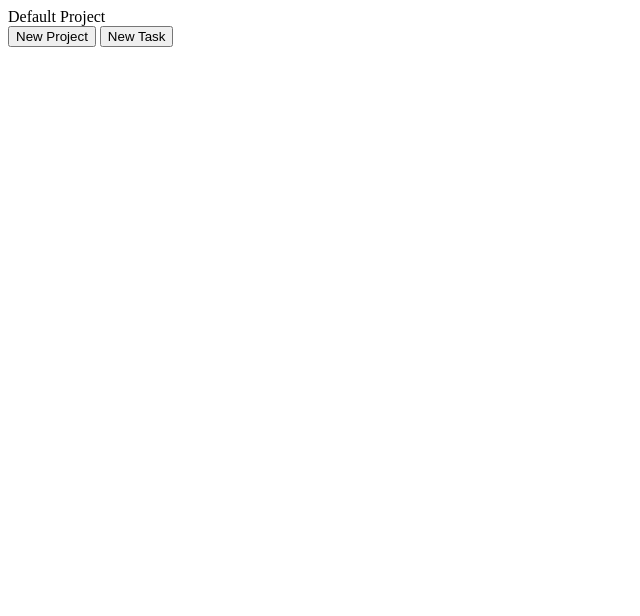
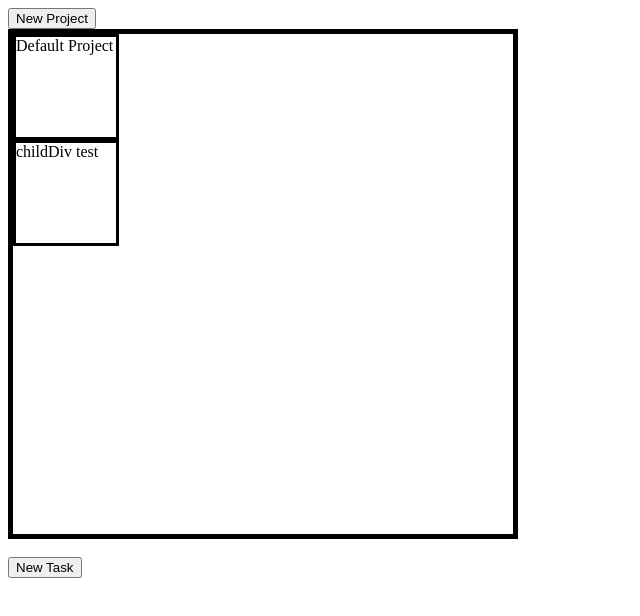
Before and after one commit to LeekeyLeek/Notekeep, a website built with webpack: page dist/index.html in a window 1280 px wide. Both pictures are taken after a click on the button "New Project". Shown: the whole page, without its empty margins (0-640 px from the left). Built offline with nearby package versions, Linux system fonts and the light colour scheme.

Commit message:
Added basic CSS styling and functionality for adding new projects

```diff
--- a/package.json
+++ b/package.json
@@ -19,6 +19,8 @@
   },
   "homepage": "https://github.com/LeekeyLeek/2nd-to-do-list#readme",
   "devDependencies": {
+    "css-loader": "^4.1.1",
+    "style-loader": "^1.2.1",
     "webpack": "^4.43.0",
     "webpack-cli": "^3.3.12"
   }
--- a/src/index.js
+++ b/src/index.js
@@ -1,5 +1,6 @@
-import { projectFactory } from './modules/Projects'
-import {todoLists} from './modules/Todolists'
+import { project } from './modules/Projects';
+import {todoLists} from './modules/Todolists';
+import './style.css';
 /*
 Needs:
 -Let people move TodoLists between projects.
@@ -9,7 +10,7 @@ Needs:
 
 let newProject = document.getElementById('newProject')
 newProject.addEventListener('click', function(e){
-    projectFactory()
+    project.create()
 
 });
 
--- a/src/modules/Projects.js
+++ b/src/modules/Projects.js
@@ -7,10 +7,16 @@ Needs:
 -Create todoLists (function) to specific project object. Each project needs local todoLists.
 -
 */
-const projectFactory = () => {
+const project = (() => {
 
-    createProject = () => {
-        return projectDiv = document.createElement('div')
+    let projectContainer = document.getElementById('projectContainer');
+
+    let create = () => {
+       let projectDiv = document.createElement('div');
+       projectDiv.innerHTML = 'childDiv test'
+       projectDiv.className = 'projectDivs';
+       projectContainer.appendChild(projectDiv);
+
     }
 
 
@@ -18,7 +24,7 @@ const projectFactory = () => {
 
 
 
-    return {createProject,}
-}
+    return {create}
+})()
 
-export { projectFactory }
+export { project }
--- /dev/null
+++ b/src/style.css
@@ -0,0 +1,11 @@
+#projectContainer {
+    border: 5px solid black;
+    width: 500px;
+    height: 500px;
+}
+
+.projectDivs {
+    border: 3px solid black;
+    width: 100px;
+    height: 100px;
+}
--- a/webpack.config.js
+++ b/webpack.config.js
@@ -6,4 +6,15 @@ module.exports = {
     filename: 'main.js',
     path: path.resolve(__dirname, 'dist'),
   },
+  module: {
+    rules: [
+      {
+        test: /\.css$/,
+        use: [
+          'style-loader',
+          'css-loader',
+        ],
+      },
+    ],
+  },
 };
```
Also changed, not shown: dist/index.html, dist/main.js, 1 other file.
